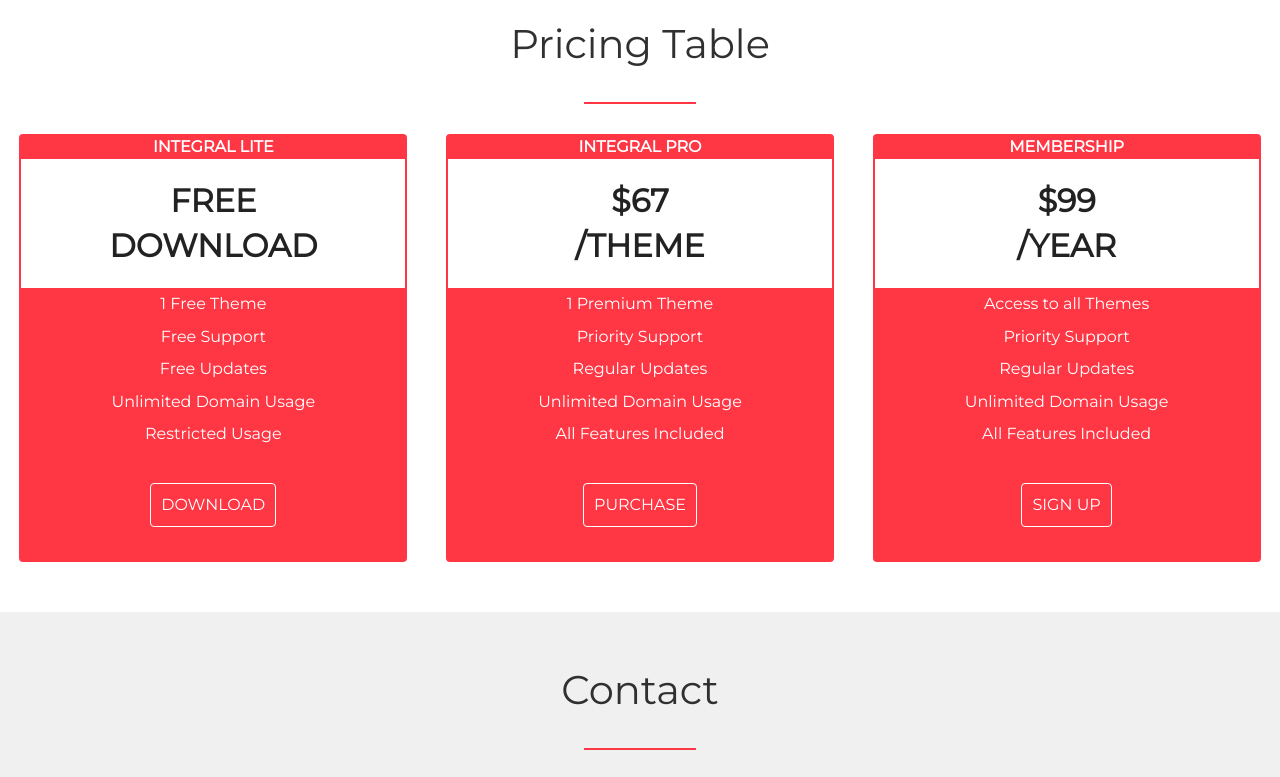
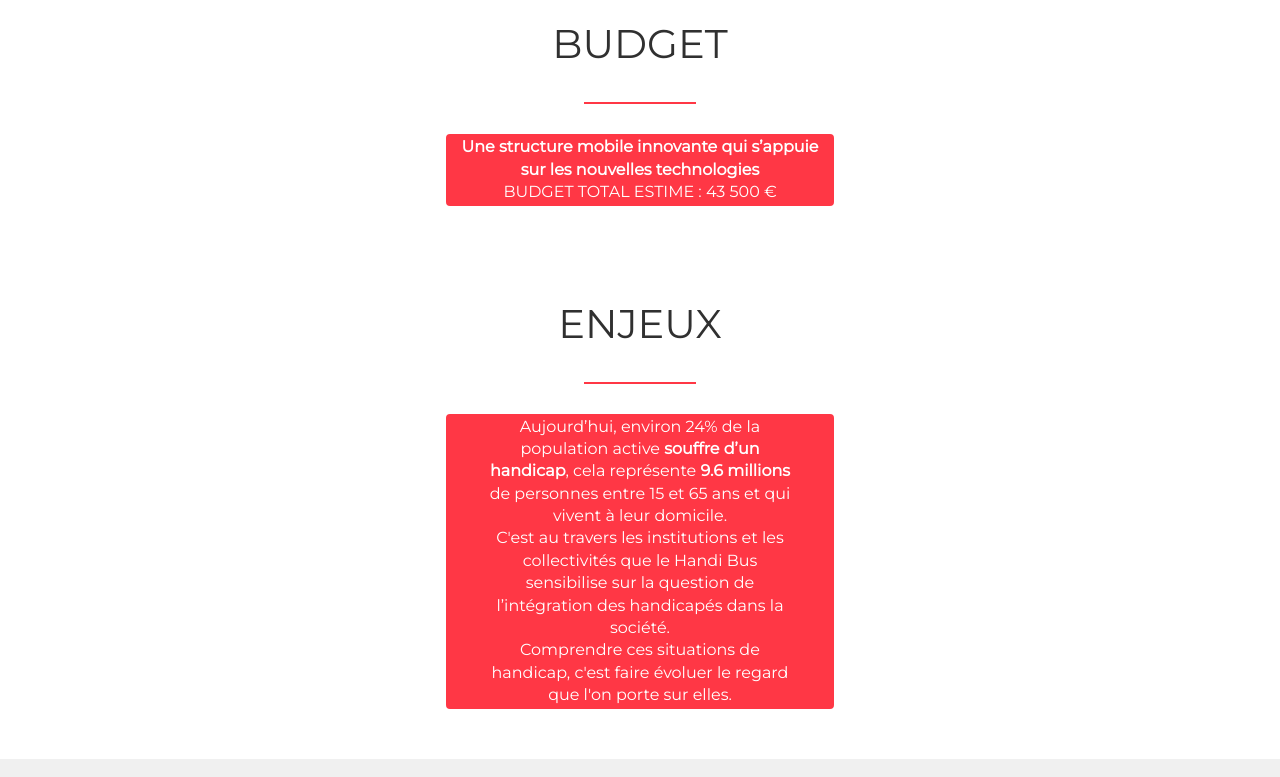
Before and after one commit to MrZ33/handibus, a plain HTML site: page index.html in a window 1280 px wide. Shown: the part 3020-3797 px from the top of the page. Drawn offline with nearby package versions, Linux system fonts and the light colour scheme.

Commit message:
Start enjeux et budget part

```diff
--- a/index.html
+++ b/index.html
@@ -210,60 +210,50 @@
 
 
     <!-- ==========================================================================
-               Start of tarif
+               Start of budget
 ========================================================================== -->
 
     <article id="service">
-        <h3>Pricing Table</h3>
+        <h3>BUDGET</h3>
         <hr class="regularhr">
     </article>
 
     <section class="maintarif">
 
         <article class="tarif">
-            <h4>INTEGRAL LITE</h4>
-            <ul>
-                <li>FREE <span>DOWNLOAD</span></li>
-                <li>1 Free Theme</li>
-                <li>Free Support</li>
-                <li>Free Updates</li>
-                <li>Unlimited Domain Usage</li>
-                <li>Restricted Usage</li>
-                <li> <a href="#">DOWNLOAD</a></li>
-            </ul>
-        </article>
-
-        <article class="tarif">
-            <h4>INTEGRAL PRO</h4>
-            <ul>
-                <li>$67 <span>/THEME</span></li>
-                <li>1 Premium Theme</li>
-                <li>Priority Support</li>
-                <li>Regular Updates</li>
-                <li>Unlimited Domain Usage</li>
-                <li>All Features Included</li>
-                <li> <a href="#">PURCHASE</a></li>
-            </ul>
-
-        </article>
-
-        <article class="tarif">
-            <h4>MEMBERSHIP</h4>
-            <ul>
-                <li>$99<span>/YEAR</span></li>
-                <li>Access to all Themes</li>
-                <li>Priority Support</li>
-                <li>Regular Updates</li>
-                <li>Unlimited Domain Usage</li>
-                <li>All Features Included</li>
-                <li> <a href="#">SIGN UP</a></li>
-            </ul>
-
+            <h4>Une structure mobile innovante qui s’appuie sur les nouvelles technologies</h4>
+              <p>BUDGET TOTAL ESTIME : 43 500 €</p>
         </article>
 
     </section>
     <!-- ==========================================================================
-               end of tarif
+               end of budget
+========================================================================== -->
+
+
+
+
+
+<!-- ==========================================================================
+           Start of enjeux
+========================================================================== -->
+
+<article id="service">
+    <h3>ENJEUX</h3>
+    <hr class="regularhr">
+</article>
+
+<section class="maintarif">
+
+    <article class="tarif">
+          <p>Aujourd’hui, environ 24% de la population active <strong>souffre d’un handicap</strong>, cela représente <strong>9.6 millions</strong> de personnes entre 15 et 65 ans et qui vivent à leur domicile.</p>
+          <p>C'est au travers les institutions et les collectivités que le Handi Bus sensibilise sur la question de l’intégration des handicapés dans la société. </p>
+          <p>Comprendre ces situations de handicap, c'est faire évoluer le regard que l'on porte sur elles.</p>
+    </article>
+
+</section>
+<!-- ==========================================================================
+           end of enjeux
 ========================================================================== -->
 
 
```
Also changed, not shown: 2 other files.
